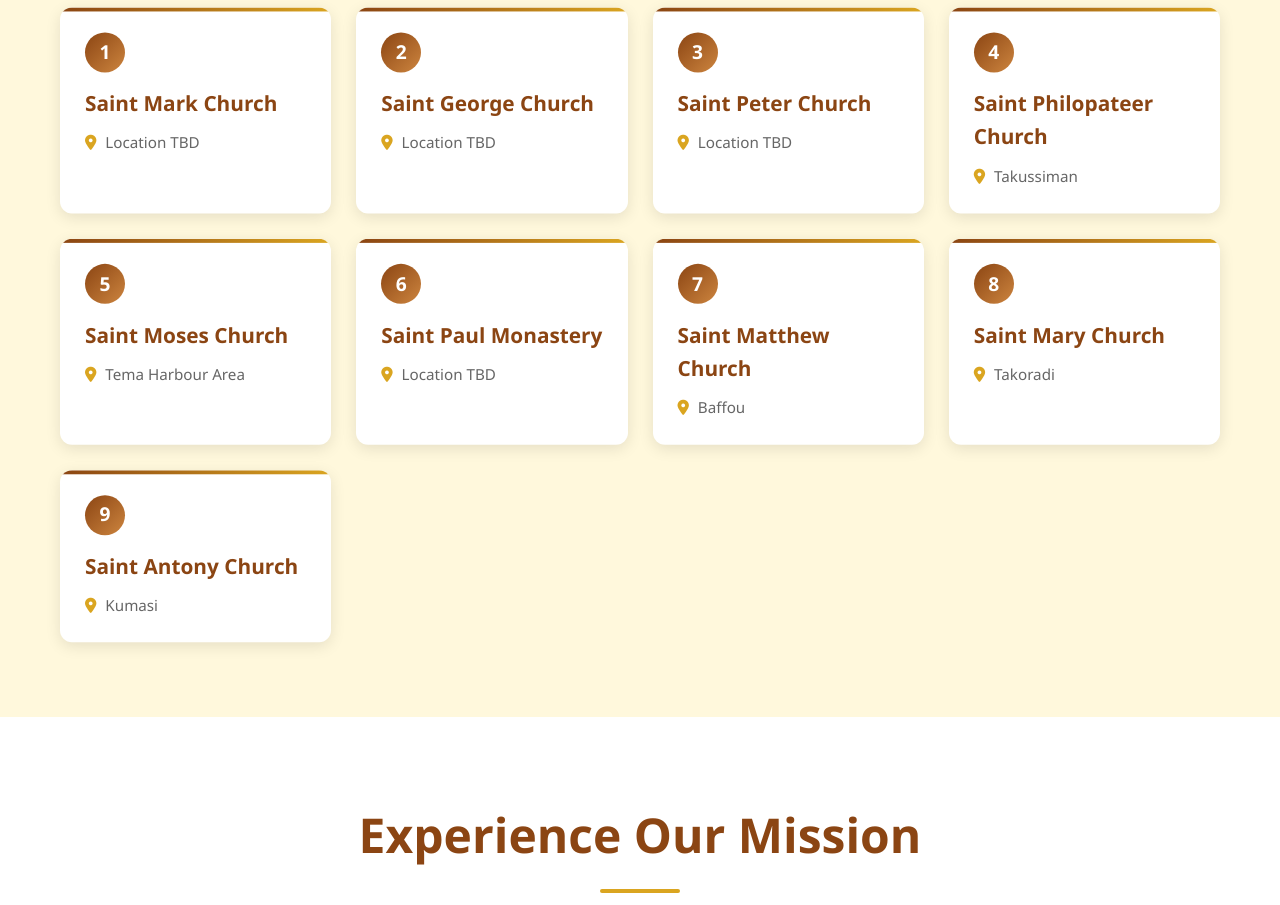
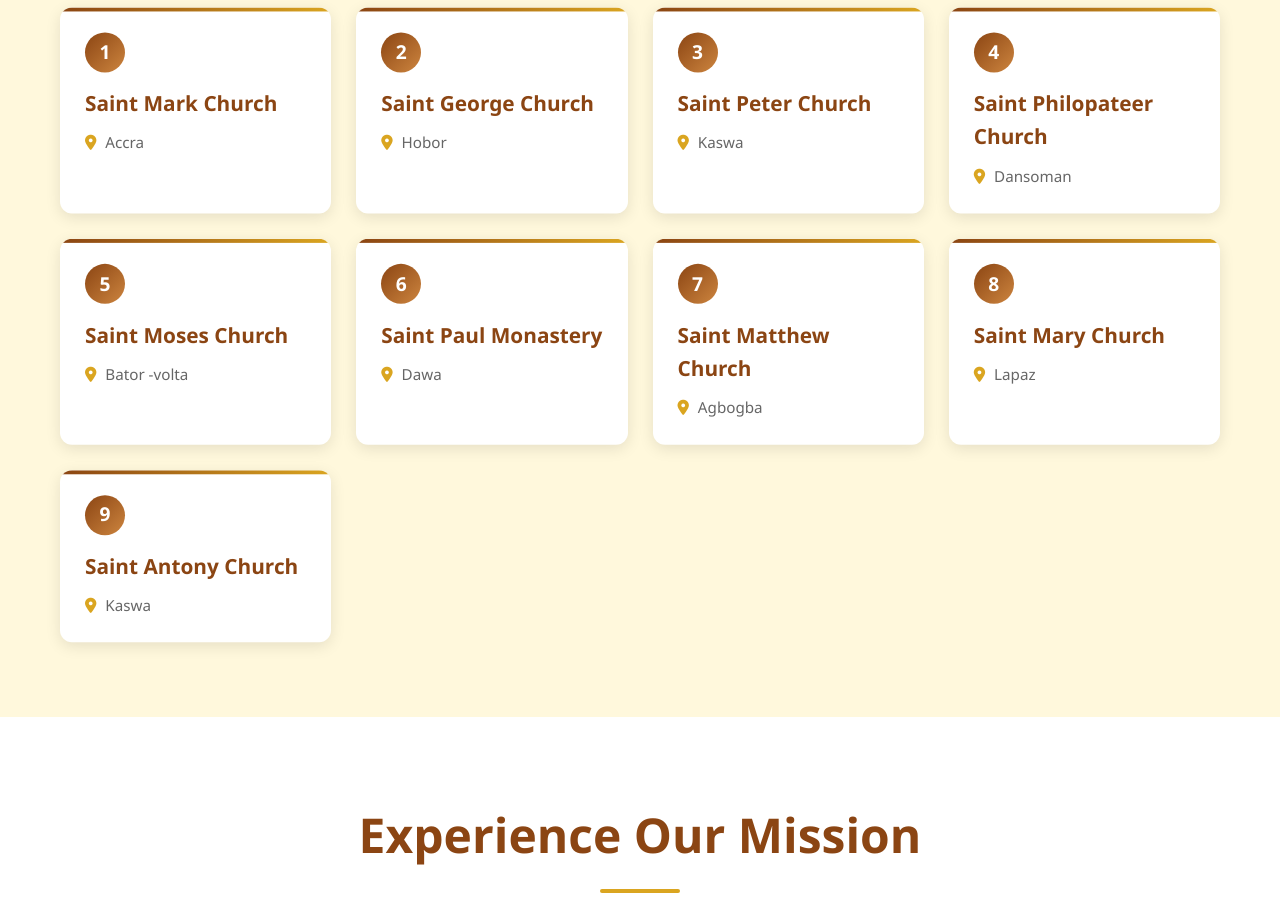
Before and after one commit to k-Ayad/Ghana-Team-Page, a plain HTML site: page index.html in a window 1280 px wide. Shown: the part 2520-3425 px from the top of the page. Drawn offline with Linux system fonts and the light colour scheme.

Commit message:
locations

```diff
--- a/index.html
+++ b/index.html
@@ -105,47 +105,47 @@
                 <div class="church-card">
                     <div class="church-number">1</div>
                     <h3>Saint Mark Church</h3>
-                    <p class="church-location"><i class="fas fa-map-marker-alt"></i> Location TBD</p>
+                    <p class="church-location"><i class="fas fa-map-marker-alt"></i> Accra</p>
                 </div>
                 <div class="church-card">
                     <div class="church-number">2</div>
                     <h3>Saint George Church</h3>
-                    <p class="church-location"><i class="fas fa-map-marker-alt"></i> Location TBD</p>
+                    <p class="church-location"><i class="fas fa-map-marker-alt"></i> Hobor </p>
                 </div>
                 <div class="church-card">
                     <div class="church-number">3</div>
                     <h3>Saint Peter Church</h3>
-                    <p class="church-location"><i class="fas fa-map-marker-alt"></i> Location TBD</p>
+                    <p class="church-location"><i class="fas fa-map-marker-alt"></i> Kaswa </p>
                 </div>
                 <div class="church-card">
                     <div class="church-number">4</div>
                     <h3>Saint Philopateer Church</h3>
-                    <p class="church-location"><i class="fas fa-map-marker-alt"></i> Takussiman</p>
+                    <p class="church-location"><i class="fas fa-map-marker-alt"></i> Dansoman </p>
                 </div>
                 <div class="church-card">
                     <div class="church-number">5</div>
                     <h3>Saint Moses Church</h3>
-                    <p class="church-location"><i class="fas fa-map-marker-alt"></i> Tema Harbour Area</p>
+                    <p class="church-location"><i class="fas fa-map-marker-alt"></i> Bator -volta </p>
                 </div>
                 <div class="church-card">
                     <div class="church-number">6</div>
                     <h3>Saint Paul Monastery</h3>
-                    <p class="church-location"><i class="fas fa-map-marker-alt"></i> Location TBD</p>
+                    <p class="church-location"><i class="fas fa-map-marker-alt"></i> Dawa</p>
                 </div>
                 <div class="church-card">
                     <div class="church-number">7</div>
                     <h3>Saint Matthew Church</h3>
-                    <p class="church-location"><i class="fas fa-map-marker-alt"></i> Baffou</p>
+                    <p class="church-location"><i class="fas fa-map-marker-alt"></i> Agbogba </p>
                 </div>
                 <div class="church-card">
                     <div class="church-number">8</div>
                     <h3>Saint Mary Church</h3>
-                    <p class="church-location"><i class="fas fa-map-marker-alt"></i> Takoradi</p>
+                    <p class="church-location"><i class="fas fa-map-marker-alt"></i> Lapaz </p>
                 </div>
                 <div class="church-card">
                     <div class="church-number">9</div>
                     <h3>Saint Antony Church</h3>
-                    <p class="church-location"><i class="fas fa-map-marker-alt"></i> Kumasi</p>
+                    <p class="church-location"><i class="fas fa-map-marker-alt"></i> Kaswa</p>
                 </div>
             </div>
         </div>
```
